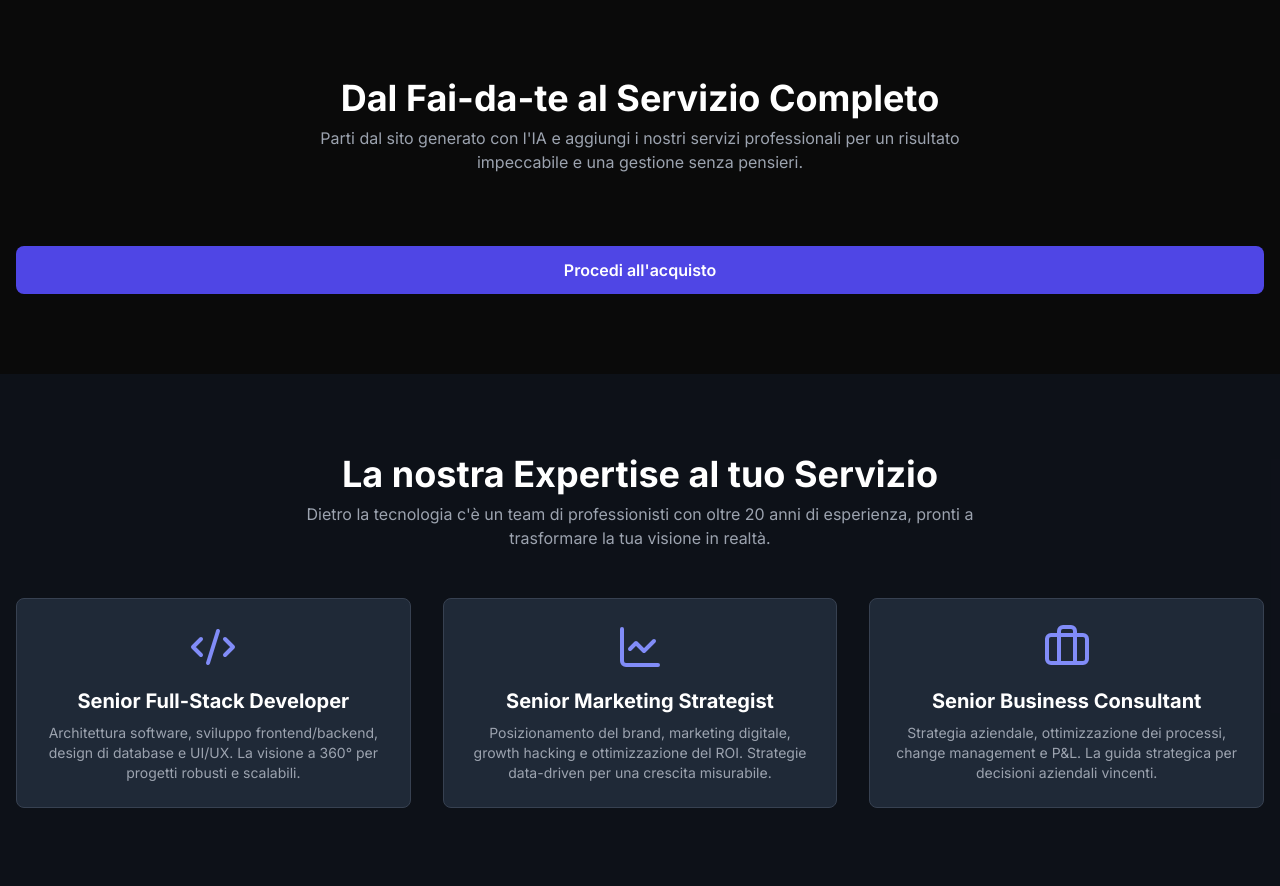
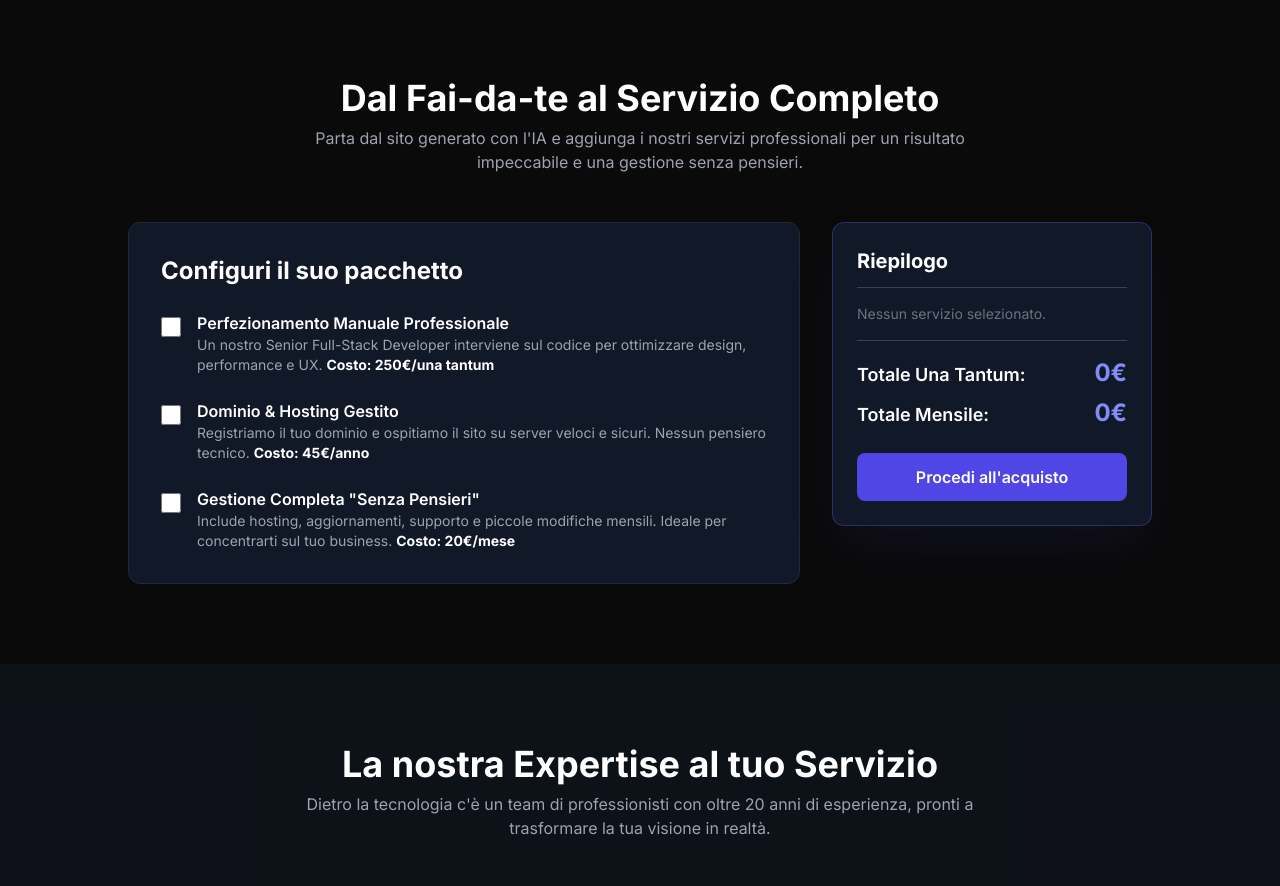
Before and after one commit to TheSirBliss/AI-wizard-def, a Next.js app: page / in a window 1280 px wide. Shown: the part 1320-2206 px from the top of the page. Built offline with nearby package versions, Linux system fonts and the light colour scheme.

Commit message:
Update Services.tsx

```diff
--- a/components/Services.tsx
+++ b/components/Services.tsx
@@ -3,13 +3,18 @@
 import { useState, useEffect } from 'react';
 import { Loader2, Lock, CheckCircle2 } from 'lucide-react';
 
-// Aggiungiamo la prop per ricevere il codice HTML
+// Definiamo i dati dei servizi in un unico punto per facilità di manutenzione
+const serviceOptions = [
+    { id: 'manual', price: 250, type: 'once', label: 'Perfezionamento Manuale Professionale', description: "Un nostro Senior Full-Stack Developer interviene sul codice per ottimizzare design, performance e UX." },
+    { id: 'hosting', price: 45, type: 'yearly', label: 'Dominio & Hosting Gestito', description: "Registriamo il tuo dominio e ospitiamo il sito su server veloci e sicuri. Nessun pensiero tecnico." },
+    { id: 'management', price: 20, type: 'monthly', label: 'Gestione Completa "Senza Pensieri"', description: "Include hosting, aggiornamenti, supporto e piccole modifiche mensili. Ideale per concentrarti sul tuo business." }
+];
+
 const Services = ({ generatedHtmlCode }: { generatedHtmlCode: string }) => {
     const [services, setServices] = useState({
         manual: false,
         hosting: false,
         management: false,
-        ads: false,
     });
     const [totals, setTotals] = useState({ once: 0, monthly: 0 });
     const [isModalOpen, setIsModalOpen] = useState(false);
@@ -17,56 +22,58 @@ const Services = ({ generatedHtmlCode }: { generatedHtmlCode: string }) => {
     const [isSubmitSuccess, setIsSubmitSuccess] = useState(false);
     const [customerEmail, setCustomerEmail] = useState('');
 
-    const serviceOptions = [
-        { id: 'manual', price: 250, type: 'once', label: 'Perfezionamento Manuale Professionale' },
-        { id: 'hosting', price: 45, type: 'yearly', label: 'Dominio & Hosting Gestito' }, // Lo tratteremo come una tantum per semplicità
-        { id: 'management', price: 20, type: 'monthly', label: 'Gestione Completa "Senza Pensieri"' },
-    ];
-
+    // Effetto per ricalcolare i totali ogni volta che i servizi selezionati cambiano
     useEffect(() => {
         let once = 0;
         let monthly = 0;
 
-        if (services.manual) once += 250;
-        // La gestione completa include l'hosting
+        if (services.manual) once += serviceOptions.find(s => s.id === 'manual')!.price;
         if (services.management) {
-            monthly += 20;
-            once += 45; // Costo annuale dell'hosting
+            monthly += serviceOptions.find(s => s.id === 'management')!.price;
+            once += serviceOptions.find(s => s.id === 'hosting')!.price; // Il pacchetto management include l'hosting annuale
         } else if (services.hosting) {
-            once += 45;
+            once += serviceOptions.find(s => s.id === 'hosting')!.price;
         }
 
         setTotals({ once, monthly });
     }, [services]);
 
+    // Gestore per il cambio di stato delle checkbox
     const handleCheckboxChange = (e: React.ChangeEvent<HTMLInputElement>) => {
-        const { id, checked } = e.target;
+        const { id, checked } = e.target as { id: keyof typeof services, checked: boolean };
+
+        // Crea una copia dello stato attuale per modificarlo
         const newServices = { ...services, [id]: checked };
 
-        // Logica di dipendenza: se si seleziona la gestione, si seleziona anche l'hosting
+        // Logica di dipendenza: se si seleziona la gestione, si seleziona e disabilita l'hosting
         if (id === 'management' && checked) {
             newServices.hosting = true;
         }
         setServices(newServices);
     };
 
+    // Gestore per l'invio del form (simulazione di pagamento)
     const handleFormSubmit = async (e: React.FormEvent) => {
         e.preventDefault();
+        if (!customerEmail) return;
         setIsSubmitting(true);
 
         const summaryText = Object.entries(services)
-            .filter(([key, value]) => value)
-            .map(([key]) => serviceOptions.find(opt => opt.id === key)?.label || 'Pubblicità Online')
+            .filter(([, value]) => value)
+            .map(([key]) => serviceOptions.find(opt => opt.id === key)?.label)
             .join(', ');
 
         const formData = new FormData();
         formData.append('email', customerEmail);
-        formData.append('services_summary', summaryText || 'Nessun servizio aggiuntivo');
-        formData.append('generated_code', generatedHtmlCode || 'Nessun codice generato.');
-        formData.append('_subject', 'Nuovo Ordine da AI Site Wizard');
+        formData.append('services_summary', summaryText || 'Nessun servizio aggiuntivo selezionato.');
+        formData.append('total_once', `${totals.once}€`);
+        formData.append('total_monthly', `${totals.monthly}€/mese`);
+        formData.append('generated_code', generatedHtmlCode || 'Nessun codice generato dall\'IA.');
+        formData.append('_subject', `Nuovo Ordine da AI Site Wizard per ${customerEmail}`);
 
         try {
-            await fetch('https://formspree.io/f/YOUR_FORM_ID', { // <-- INSERISCI IL TUO ID FORMSPREE QUI
+            // SOSTITUIRE 'YOUR_FORM_ID' CON IL PROPRIO ID DI FORMSPREE
+            await fetch('https://formspree.io/f/YOUR_FORM_ID', {
                 method: 'POST',
                 body: formData,
                 headers: { 'Accept': 'application/json' }
@@ -80,9 +87,16 @@ const Services = ({ generatedHtmlCode }: { generatedHtmlCode: string }) => {
         }
     };
 
+    const openModal = () => {
+        if (totals.once === 0 && totals.monthly === 0 && !generatedHtmlCode) {
+            alert("Per favore, genera un sito o seleziona almeno un servizio prima di procedere.");
+            return;
+        }
+        setIsModalOpen(true);
+    }
+
     const closeModal = () => {
         setIsModalOpen(false);
-        // Resetta lo stato del form dopo un po'
         setTimeout(() => {
             setIsSubmitSuccess(false);
             setCustomerEmail('');
@@ -96,35 +110,105 @@ const Services = ({ generatedHtmlCode }: { generatedHtmlCode: string }) => {
                     <div className="text-center mb-12">
                         <h2 className="text-3xl md:text-4xl font-bold text-white">Dal Fai-da-te al Servizio Completo</h2>
                         <p className="max-w-2xl mx-auto text-gray-400 mt-2">
-                            Parti dal sito generato con l'IA e aggiungi i nostri servizi professionali per un risultato impeccabile e una gestione senza pensieri.
+                            Parta dal sito generato con l'IA e aggiunga i nostri servizi professionali per un risultato impeccabile e una gestione senza pensieri.
                         </p>
                     </div>
-                    {/* ... (contenuto HTML della sezione servizi tradotto in JSX) */}
-                    <button onClick={() => setIsModalOpen(true)} id="checkout-button" className="w-full mt-6 bg-indigo-600 text-white py-3 font-semibold rounded-lg hover:bg-indigo-700 transition-colors">
-                        Procedi all'acquisto
-                    </button>
+                    <div className="max-w-5xl mx-auto grid grid-cols-1 lg:grid-cols-3 gap-8 items-start">
+                        {/* Colonna dei servizi */}
+                        <div className="lg:col-span-2 bg-gray-900 border border-gray-800 rounded-xl p-8 space-y-6">
+                            <h3 className="text-2xl font-bold text-white">Configuri il suo pacchetto</h3>
+                            {serviceOptions.map(service => (
+                                <div key={service.id} className="flex items-start gap-4">
+                                    <input
+                                        type="checkbox"
+                                        id={service.id}
+                                        checked={services[service.id as keyof typeof services]}
+                                        disabled={service.id === 'hosting' && services.management}
+                                        onChange={handleCheckboxChange}
+                                        className="custom-checkbox mt-1.5 h-5 w-5 rounded border-gray-600 text-indigo-600 focus:ring-indigo-500 bg-gray-800 shrink-0 disabled:opacity-50"
+                                    />
+                                    <div>
+                                        <label htmlFor={service.id} className="font-semibold text-white cursor-pointer">{service.label}</label>
+                                        <p className="text-gray-400 text-sm">{service.description} <strong className="text-white">Costo: {service.price}€/{service.type === 'monthly' ? 'mese' : (service.type === 'yearly' ? 'anno' : 'una tantum')}</strong></p>
+                                    </div>
+                                </div>
+                            ))}
+                        </div>
+                        {/* Colonna del riepilogo */}
+                        <div className="lg:col-span-1 sticky top-24 bg-gray-900 border border-indigo-500/30 rounded-xl p-6 shadow-2xl shadow-indigo-900/20">
+                            <h4 className="text-xl font-bold text-white border-b border-gray-700 pb-3 mb-4">Riepilogo</h4>
+                            <div className="space-y-2 text-sm">
+                                {Object.entries(services).filter(([, value]) => value).length > 0 ? (
+                                    Object.entries(services).map(([key, value]) => {
+                                        if (!value) return null;
+                                        const service = serviceOptions.find(s => s.id === key)!;
+                                        return (
+                                            <div key={key} className="flex justify-between items-center">
+                                                <span className="text-gray-300">{service.label}</span>
+                                                <span className="font-medium text-white">{service.price}€</span>
+                                            </div>
+                                        );
+                                    })
+                                ) : (
+                                    <p className="text-gray-500">Nessun servizio selezionato.</p>
+                                )}
+                            </div>
+                            <div className="border-t border-gray-700 mt-4 pt-4">
+                                <div className="flex justify-between items-baseline">
+                                    <span className="text-lg font-semibold text-white">Totale Una Tantum:</span>
+                                    <span id="total-once" className="text-2xl font-bold text-indigo-400">{totals.once}€</span>
+                                </div>
+                                <div className="flex justify-between items-baseline mt-2">
+                                    <span className="text-lg font-semibold text-white">Totale Mensile:</span>
+                                    <span id="total-monthly" className="text-2xl font-bold text-indigo-400">{totals.monthly}€</span>
+                                </div>
+                            </div>
+                            <button onClick={openModal} className="w-full mt-6 bg-indigo-600 text-white py-3 font-semibold rounded-lg hover:bg-indigo-700 transition-colors">
+                                Procedi all'acquisto
+                            </button>
+                        </div>
+                    </div>
                 </div>
             </section>
 
             {isModalOpen && (
-                <div className="fixed inset-0 z-50 flex items-center justify-center p-4 bg-black/80">
+                <div className="fixed inset-0 z-50 flex items-center justify-center p-4 bg-black/80 backdrop-blur-sm">
                     <div className="bg-gray-900 border border-gray-700 rounded-xl w-full max-w-md p-8">
                         {!isSubmitSuccess ? (
                             <form onSubmit={handleFormSubmit}>
-                                <h3 className="text-2xl font-bold text-white mb-2">Completa il tuo ordine</h3>
-                                {/* ... (contenuto HTML del modale tradotto in JSX) */}
-                                <button type="submit" disabled={isSubmitting} className="w-full bg-indigo-600 ...">
+                                <h3 className="text-2xl font-bold text-white mb-2">Completi il suo ordine</h3>
+                                <p className="text-gray-400 mb-6">Inserisca la sua email per ricevere il codice e/o le comunicazioni dal nostro team.</p>
+                                <div className="mb-4">
+                                    <label htmlFor="customer-email" className="block text-sm font-medium text-gray-300 mb-1">La sua Email</label>
+                                    <input type="email" id="customer-email" name="email" required value={customerEmail} onChange={e => setCustomerEmail(e.target.value)} className="w-full bg-gray-800 border border-gray-600 rounded-lg p-3 text-white placeholder-gray-500 focus:ring-2 focus:ring-indigo-500 focus:outline-none transition" />
+                                </div>
+                                <div className="bg-gray-800/50 p-4 rounded-lg mb-6 border border-gray-700">
+                                    <h4 className="font-semibold text-white mb-2">Riepilogo Ordine:</h4>
+                                    <div className="border-t border-gray-600 mt-3 pt-3">
+                                        <div className="flex justify-between items-baseline font-bold">
+                                            <span>Totale Una Tantum:</span>
+                                            <span>{totals.once}€</span>
+                                        </div>
+                                        <div className="flex justify-between items-baseline font-bold">
+                                            <span>Totale Mensile:</span>
+                                            <span>{totals.monthly}€</span>
+                                        </div>
+                                    </div>
+                                </div>
+                                <button type="submit" disabled={isSubmitting} className="w-full bg-indigo-600 text-white py-3 font-semibold rounded-lg hover:bg-indigo-700 transition-colors flex items-center justify-center gap-2 disabled:bg-gray-600">
                                     {isSubmitting ? <Loader2 className="animate-spin" /> : <Lock />}
-                                    <span>{isSubmitting ? 'Invio...' : 'Paga Ora (Simulazione)'}</span>
+                                    <span>{isSubmitting ? 'Invio...' : 'Invia Richiesta (Simulazione)'}</span>
                                 </button>
-                                <button type="button" onClick={closeModal} className="w-full mt-2 text-gray-400 ...">Annulla</button>
+                                <button type="button" onClick={closeModal} className="w-full mt-2 text-gray-400 hover:text-white text-sm py-2 rounded-lg transition-colors">Annulla</button>
                             </form>
                         ) : (
                             <div className="text-center">
-                                <CheckCircle2 className="w-16 h-16 bg-green-500/10 text-green-400 ..."/>
-                                <h3 className="text-2xl font-bold text-white mb-2">Grazie!</h3>
-                                <p className="text-gray-300 mb-6">Il nostro team ha ricevuto la tua richiesta e ti contatterà a breve.</p>
-                                <button onClick={closeModal} className="bg-indigo-600 ...">Chiudi</button>
+                               <div className="w-16 h-16 bg-green-500/10 text-green-400 rounded-full mx-auto flex items-center justify-center mb-4">
+                                  <CheckCircle2 className="w-10 h-10" />
+                               </div>
+                               <h3 className="text-2xl font-bold text-white mb-2">Grazie!</h3>
+                               <p className="text-gray-300 mb-6">La sua richiesta è stata inviata. Il nostro team la contatterà a breve sulla mail fornita.</p>
+                               <button onClick={closeModal} className="bg-indigo-600 text-white px-6 py-2 font-semibold rounded-lg hover:bg-indigo-700 transition-colors">Chiudi</button>
                             </div>
                         )}
                     </div>
```
